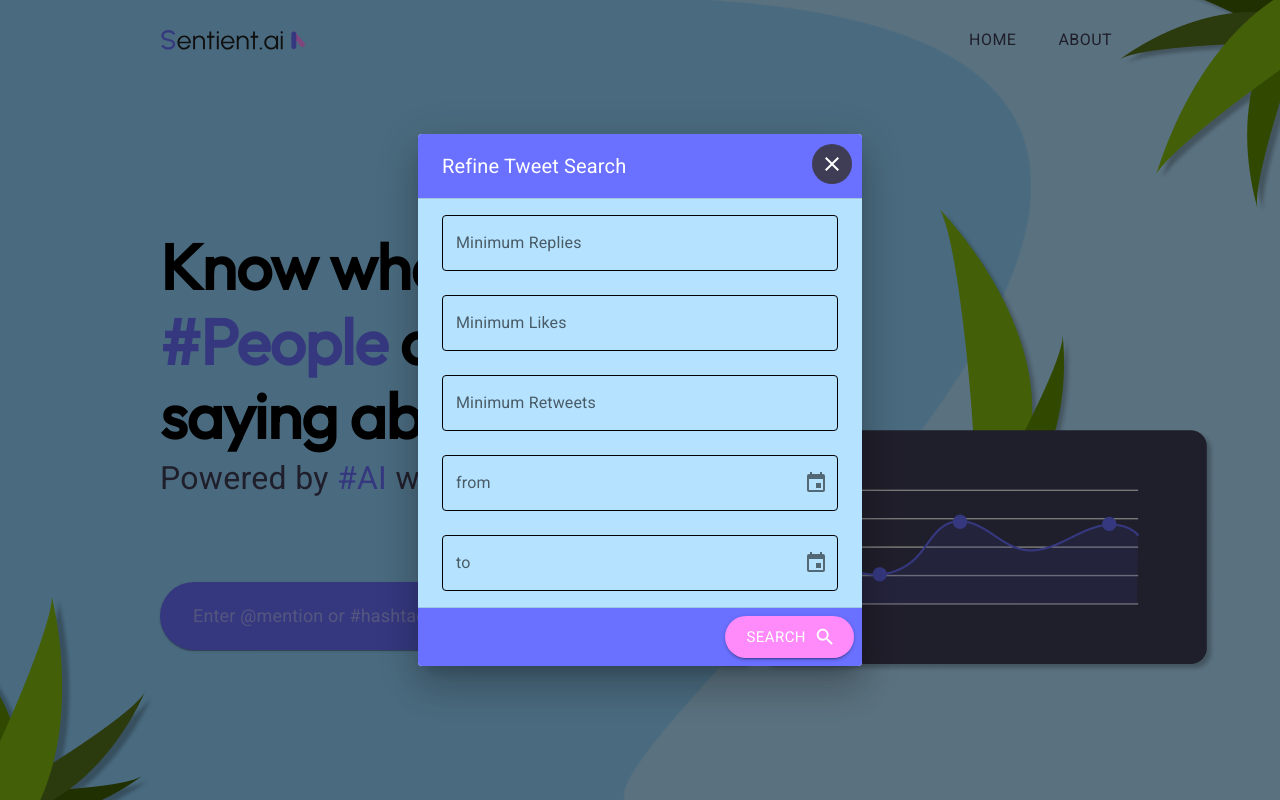
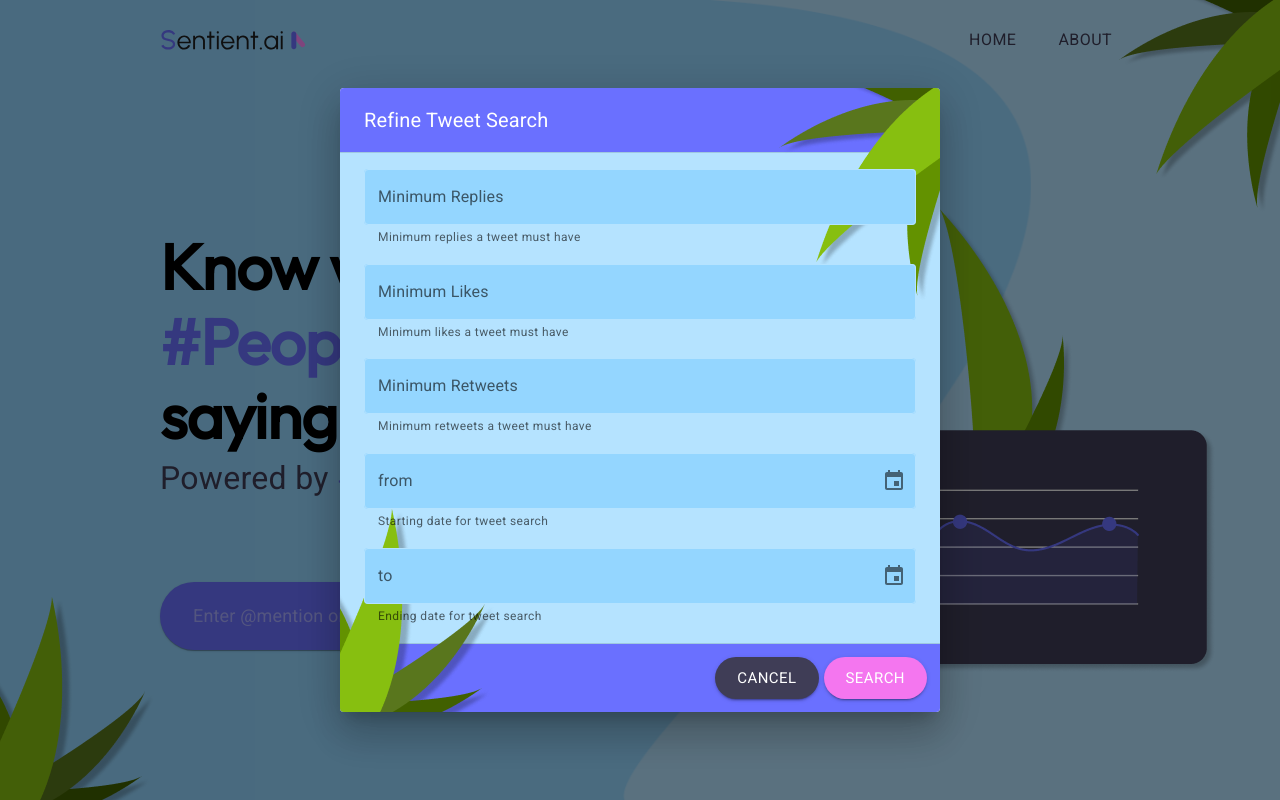
Before and after one commit to om-varshney/Sentient.ai, a React (Create React App) app in the folder Frontend/sentient/: page / in a window 1280 px wide. Both pictures are taken after a click on the button 593 px from the left and 616 px from the top of the page. Built offline with nearby package versions, Linux system fonts and the light colour scheme.

Commit message:
Filters Perfected

```diff
--- a/Frontend/sentient/src/Components/application/filters.js
+++ b/Frontend/sentient/src/Components/application/filters.js
@@ -6,14 +6,12 @@ import DialogTitle from "@mui/material/DialogTitle";
 import DialogContent from "@mui/material/DialogContent";
 import DialogActions from "@mui/material/DialogActions";
 import { useEffect, useState } from "react";
-import { Stack, TextField } from "@mui/material";
+import { Stack, TextField, Typography } from "@mui/material";
 import { LocalizationProvider } from "@mui/x-date-pickers/LocalizationProvider";
 import { AdapterDayjs } from "@mui/x-date-pickers/AdapterDayjs";
 import { DesktopDatePicker } from "@mui/x-date-pickers/DesktopDatePicker";
-import SearchIcon from "@mui/icons-material/Search";
-import CloseIcon from "@mui/icons-material/Close";
-import dayjs from "dayjs";
-import IconButton from "@mui/material/IconButton";
+import leaves_1 from "../../Assets/Leaves_1.png";
+import leaves_2 from "../../Assets/Leaves_2.png";
 
 const useStyles = makeStyles((theme) => ({
   filterTitle: {
@@ -29,29 +27,47 @@ const useStyles = makeStyles((theme) => ({
     color: "#fff",
   },
   primaryButton: {
-    backgroundColor: "#FF8AFA !important",
+    backgroundColor: "#F476EF !important",
     borderRadius: "500px !important",
+    margin: "5px !important",
   },
   secondaryButton: {
     color: "#fff !important",
     backgroundColor: "#3F3D56 !important",
     borderRadius: "500px !important",
   },
+  backgroundEffect1: {
+    position: "absolute",
+    bottom: 0,
+    left: 0,
+    zIndex: 0,
+  },
+  backgroundEffect2: {
+    position: "absolute",
+    top: 0,
+    right: 0,
+    zIndex: 0,
+  },
 }));
 
 const FilterTextField = styled(TextField)({
+  "& .MuiOutlinedInput-input": {
+    color: "#000",
+    zIndex: 2,
+  },
   "& label.Mui-focused": {
-    color: "black",
+    color: "#6A70FF",
   },
   "& .MuiInput-underline:after": {
     borderBottomColor: "black",
   },
   "& .MuiOutlinedInput-root": {
     "& fieldset": {
-      borderColor: "black",
+      borderColor: "#B5E3FF",
+      backgroundColor: "#94D6FF",
     },
     "&:hover fieldset": {
-      borderColor: "#3F3D56",
+      borderColor: "#6A70FF",
     },
     "&.Mui-focused fieldset": {
       borderColor: "#6A70FF",
@@ -60,26 +76,31 @@ const FilterTextField = styled(TextField)({
 });
 
 const FilterDatePicker = styled(DesktopDatePicker)({
+  "& .MuiOutlinedInput-input": {
+    color: "#000",
+    zIndex: 2,
+  },
   "& label.Mui-focused": {
     color: "#6A70FF",
   },
-  "& .MuiInput-underline:after": {
-    borderBottomColor: "#6A70FF",
-  },
   "& .MuiOutlinedInput-root": {
     "& fieldset": {
-      borderColor: "black",
+      borderColor: "#B5E3FF",
+      backgroundColor: "#94D6FF",
     },
     "&:hover fieldset": {
-      borderColor: "#3F3D56",
+      borderColor: "#6A70FF",
     },
     "&.Mui-focused fieldset": {
       borderColor: "#6A70FF",
     },
   },
+  "& .MuiIconButton-edgeEnd": {
+    zIndex: 1,
+  },
 });
 
-const PickDate = ({ label }) => {
+const PickDate = ({ label, helperText }) => {
   const [startDate, setStartDate] = useState(null);
   return (
     <LocalizationProvider dateAdapter={AdapterDayjs}>
@@ -88,7 +109,9 @@ const PickDate = ({ label }) => {
         inputFormat="MM/DD/YYYY"
         value={startDate}
         onChange={(newDate) => setStartDate(newDate)}
-        renderInput={(params) => <TextField {...params} />}
+        renderInput={(params) => (
+          <TextField {...params} helperText={helperText} />
+        )}
         maxDate={new Date()}
         minDate={new Date("2015-01-01")}
       />
@@ -111,58 +134,63 @@ export default function Filters(props) {
         onClose={handleClose}
         aria-labelledby="customized-dialog-title"
         open={open}
-        maxWidth={"xs"}
+        maxWidth={"sm"}
         fullWidth
         scroll="paper"
       >
         <DialogTitle className={classes.filterTitle}>
-          Refine Tweet Search
-          <IconButton
-            aria-label="close"
-            onClick={handleClose}
-            sx={{
-              position: "absolute",
-              right: 10,
-              top: 10,
-            }}
-            className={classes.secondaryButton}
-          >
-            <CloseIcon />
-          </IconButton>
+          <Typography variant="h6">Refine Tweet Search</Typography>
         </DialogTitle>
         <DialogContent
           dividers
           className={`customNav ${classes.filterContent}`}
         >
-          <Stack spacing={3}>
+          <img src={leaves_1} alt="" className={classes.backgroundEffect1} />
+          <img src={leaves_2} alt="" className={classes.backgroundEffect2} />
+          <Stack spacing={2}>
             <FilterTextField
               label="Minimum Replies"
               variant="outlined"
+              helperText="Minimum replies a tweet must have"
               fullWidth
             />
             <FilterTextField
               label="Minimum Likes"
               variant="outlined"
+              helperText="Minimum likes a tweet must have"
               fullWidth
             />
             <FilterTextField
               label="Minimum Retweets"
               variant="outlined"
+              helperText="Minimum retweets a tweet must have"
               fullWidth
             />
-            <PickDate label="from" />
-            <PickDate label="to" />
+            <PickDate
+              label="from"
+              helperText="Starting date for tweet search"
+            />
+            <PickDate label="to" helperText="Ending date for tweet search" />
           </Stack>
         </DialogContent>
         <DialogActions className={classes.filterActions}>
           <Button
             autoFocus
             variant="contained"
+            className={classes.secondaryButton}
+            size="large"
+            // endIcon={<CloseIcon />}
+          >
+            <span style={{ fontWeight: 550 }}>Cancel</span>
+          </Button>
+          <Button
+            autoFocus
+            variant="contained"
             className={classes.primaryButton}
             size="large"
-            endIcon={<SearchIcon />}
+            // endIcon={<ArrowForwardIosIcon />}
           >
-            Search
+            <span style={{ fontWeight: 550 }}>Search</span>
           </Button>
         </DialogActions>
       </Dialog>
--- a/Frontend/sentient/src/Components/application/input.js
+++ b/Frontend/sentient/src/Components/application/input.js
@@ -8,7 +8,7 @@ import { makeStyles } from "@mui/styles";
 
 const useStyles = makeStyles((theme) => ({
   searchButton: {
-    backgroundColor: "#FF8AFA !important",
+    backgroundColor: "#F476EF !important",
   },
   filtersButton: {
     backgroundColor: "#3F3D56 !important",
--- a/Frontend/sentient/src/index.css
+++ b/Frontend/sentient/src/index.css
@@ -30,3 +30,31 @@ code {
 .customNav::-webkit-scrollbar-track {
   color: #94D6FF;
 }
+
+.MuiCalendarPicker-root {
+  background-color: #94D6FF;
+}
+
+.MuiPickersCalendarHeader-root {
+  background-color: #94D6FF;
+}
+
+.MuiCalendarPicker-viewTransitionContainer {
+  background-color: #B5E3FF;
+}
+
+.MuiPickersDay-dayWithMargin {
+  background-color: #94D6FF !important;
+}
+
+.MuiPickersDay-dayWithMargin.Mui-selected {
+  background-color: #6A70FF !important;
+}
+
+.MuiPickersDay-today {
+  border: 2px solid #6A70FF !important;
+}
+
+.css-3eghsz-PrivatePickersYear-button.Mui-selected {
+  background-color: #6A70FF !important;
+}
```
